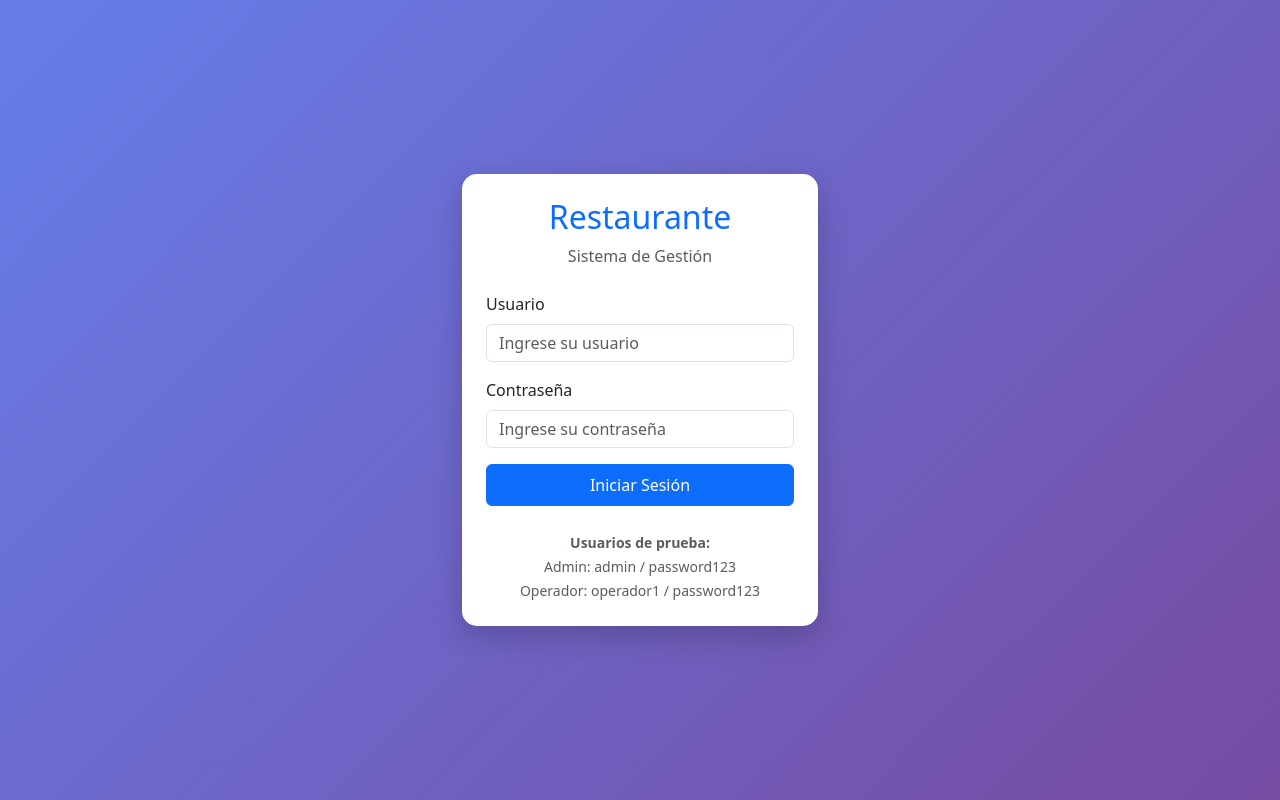
After one commit to bchambic/P6_WEB, a Django app: page /login/ in a window 1280 px wide. The commit adds this page. Run offline with Django 5.2, Linux system fonts and the light colour scheme.

Commit message:
Versión 2: Funcionalidades Web - [Nombre Persona2] - Agregar nuevas funcionalidades

```diff
--- a/appRestaurante/forms.py
+++ b/appRestaurante/forms.py
@@ -1,4 +1,23 @@
 from django import forms
+
+class LoginForm(forms.Form):
+    username = forms.CharField(
+        label="Usuario",
+        max_length=50,
+        required=True,
+        widget=forms.TextInput(attrs={
+            'class': 'form-control',
+            'placeholder': 'Ingrese su usuario'
+        })
+    )
+    password = forms.CharField(
+        label="Contraseña",
+        widget=forms.PasswordInput(attrs={
+            'class': 'form-control',
+            'placeholder': 'Ingrese su contraseña'
+        }),
+        required=True
+    )
 
 class PlatoForm(forms.Form):
     descripcion = forms.CharField(label="Descripción", max_length=200, required=True)
--- a/appRestaurante/templates/listar_mesas.html
+++ b/appRestaurante/templates/listar_mesas.html
@@ -3,9 +3,11 @@
 {% block content %}
 <div class="d-flex justify-content-between align-items-center mb-4">
     <h2><i class="bi bi-table"></i> Lista de Mesas</h2>
+    {% if request.session.tipo_usuario == 'admin' %}
     <a href="{% url 'crear_mesa' %}" class="btn btn-success">
         <i class="bi bi-plus-circle"></i> Nueva Mesa
     </a>
+    {% endif %}
 </div>
 
 <div class="card">
--- a/appRestaurante/templates/listar_platos.html
+++ b/appRestaurante/templates/listar_platos.html
@@ -3,9 +3,11 @@
 {% block content %}
 <div class="d-flex justify-content-between align-items-center mb-4">
     <h2><i class="bi bi-egg-fried"></i> Lista de Platos</h2>
+    {% if request.session.tipo_usuario == 'admin' %}
     <a href="{% url 'crear_plato' %}" class="btn btn-success">
         <i class="bi bi-plus-circle"></i> Nuevo Plato
     </a>
+    {% endif %}
 </div>
 
 <div class="card">
--- /dev/null
+++ b/appRestaurante/templates/login.html
@@ -0,0 +1,72 @@
+<!DOCTYPE html>
+<html lang="es">
+<head>
+    <meta charset="UTF-8">
+    <meta name="viewport" content="width=device-width, initial-scale=1.0">
+    <title>Login - Sistema Restaurante</title>
+    <link href="https://cdn.jsdelivr.net/npm/bootstrap@5.3.0/dist/css/bootstrap.min.css" rel="stylesheet">
+    <style>
+        body {
+            background: linear-gradient(135deg, #667eea 0%, #764ba2 100%);
+            min-height: 100vh;
+            display: flex;
+            align-items: center;
+        }
+        .login-card {
+            background: white;
+            border-radius: 15px;
+            box-shadow: 0 10px 30px rgba(0,0,0,0.2);
+        }
+    </style>
+</head>
+<body>
+    <div class="container">
+        <div class="row justify-content-center">
+            <div class="col-md-6 col-lg-4">
+                <div class="login-card p-4">
+                    <div class="text-center mb-4">
+                        <h2 class="text-primary">
+                            <i class="bi bi-cup-hot-fill"></i> Restaurante
+                        </h2>
+                        <p class="text-muted">Sistema de Gestión</p>
+                    </div>
+
+                    {% if messages %}
+                        {% for message in messages %}
+                            <div class="alert alert-{{ message.tags }} alert-dismissible fade show" role="alert">
+                                {{ message }}
+                                <button type="button" class="btn-close" data-bs-dismiss="alert"></button>
+                            </div>
+                        {% endfor %}
+                    {% endif %}
+
+                    <form method="post">
+                        {% csrf_token %}
+                        <div class="mb-3">
+                            <label for="id_username" class="form-label">Usuario</label>
+                            {{ form.username }}
+                        </div>
+                        <div class="mb-3">
+                            <label for="id_password" class="form-label">Contraseña</label>
+                            {{ form.password }}
+                        </div>
+                        <button type="submit" class="btn btn-primary w-100 py-2">
+                            <i class="bi bi-box-arrow-in-right"></i> Iniciar Sesión
+                        </button>
+                    </form>
+
+                    <div class="mt-4 text-center">
+                        <small class="text-muted">
+                            <strong>Usuarios de prueba:</strong><br>
+                            Admin: admin / password123<br>
+                            Operador: operador1 / password123
+                        </small>
+                    </div>
+                </div>
+            </div>
+        </div>
+    </div>
+
+    <script src="https://cdn.jsdelivr.net/npm/bootstrap@5.3.0/dist/js/bootstrap.bundle.min.js"></script>
+</body>
+</html>
--- a/appRestaurante/urls.py
+++ b/appRestaurante/urls.py
@@ -28,5 +28,9 @@ urlpatterns = [
     path('reporte-ventas/', views.reporte_ventas_platos, name='reporte_ventas'),
     path('actualizar-estado/<int:id_pedido>/', views.actualizar_estado_pedido, name='actualizar_estado'),
 
+    # URLs de autenticación
+    path('login/', views.login_view, name='login'),
+    path('logout/', views.logout_view, name='logout'),
+
     path('', views.index, name='index'),
 ]
--- a/appRestaurante/views.py
+++ b/appRestaurante/views.py
@@ -7,12 +7,92 @@ from django.db.models import Sum, Count
 from decimal import Decimal
 from datetime import datetime
 from django.utils import timezone
+from django.shortcuts import render, redirect, get_object_or_404
+from django.contrib import messages
+from .models import UsuarioPersonalizado
+from .forms import LoginForm
+
+# VISTAS DE AUTENTICACIÓN
+def login_view(request):
+    # Si ya está logueado, redirigir según su tipo
+    if 'user_id' in request.session:
+        return redirect_por_tipo_usuario(request.session['tipo_usuario'])
+
+    if request.method == 'POST':
+        form = LoginForm(request.POST)
+        if form.is_valid():
+            username = form.cleaned_data['username']
+            password = form.cleaned_data['password']
+
+            try:
+                usuario = UsuarioPersonalizado.objects.get(username=username, activo=True)
+                if usuario.check_password(password):
+                    # Crear sesión
+                    request.session['user_id'] = usuario.id_usuario
+                    request.session['username'] = usuario.username
+                    request.session['tipo_usuario'] = usuario.tipo_usuario
+                    request.session.set_expiry(3600)  # 1 hora
+
+                    messages.success(request, f'Bienvenido {usuario.username}')
+                    return redirect_por_tipo_usuario(usuario.tipo_usuario)
+                else:
+                    messages.error(request, 'Contraseña incorrecta')
+            except UsuarioPersonalizado.DoesNotExist:
+                messages.error(request, 'Usuario no encontrado')
+    else:
+        form = LoginForm()
+
+    return render(request, 'login.html', {'form': form})
+
+def redirect_por_tipo_usuario(tipo_usuario):
+    if tipo_usuario == 'admin':
+        return redirect('reporte_ventas')
+    else:  # operador
+        return redirect('tomar_pedido')
+
+def logout_view(request):
+    # Limpiar sesión
+    request.session.flush()
+    messages.success(request, 'Sesión cerrada correctamente')
+    return redirect('login')
+
+# DECORATOR PERSONALIZADO PARA VERIFICAR LOGIN Y PERMISOS
+def login_required(view_func):
+    def wrapper(request, *args, **kwargs):
+        if 'user_id' not in request.session:
+            messages.error(request, 'Debe iniciar sesión para acceder')
+            return redirect('login')
+        return view_func(request, *args, **kwargs)
+    return wrapper
+
+def admin_required(view_func):
+    def wrapper(request, *args, **kwargs):
+        if 'user_id' not in request.session:
+            messages.error(request, 'Debe iniciar sesión para acceder')
+            return redirect('login')
+        if request.session.get('tipo_usuario') != 'admin':
+            messages.error(request, 'No tiene permisos para acceder a esta sección')
+            return redirect('tomar_pedido')
+        return view_func(request, *args, **kwargs)
+    return wrapper
+
+def operador_required(view_func):
+    def wrapper(request, *args, **kwargs):
+        if 'user_id' not in request.session:
+            messages.error(request, 'Debe iniciar sesión para acceder')
+            return redirect('login')
+        if request.session.get('tipo_usuario') not in ['admin', 'operador']:
+            messages.error(request, 'No tiene permisos para acceder')
+            return redirect('login')
+        return view_func(request, *args, **kwargs)
+    return wrapper
 
 # VISTAS PARA PLATO
+@admin_required
 def listar_platos(request):
     platos = Plato.objects.all()
     return render(request, 'listar_platos.html', {'platos': platos})
-
+@admin_required
 def crear_plato(request):
     if request.method == 'POST':
         form = PlatoForm(request.POST)
@@ -27,7 +107,7 @@ def crear_plato(request):
     else:
         form = PlatoForm()
     return render(request, 'nuevo_plato.html', {'form': form})
-
+@admin_required
 def actualizar_plato(request, id):
     plato = get_object_or_404(Plato, id_plato=id)
     if request.method == 'POST':
@@ -47,17 +127,20 @@ def actualizar_plato(request, id):
             'disponible': plato.disponible,
         })
     return render(request, 'actualizar_plato.html', {'form': form})
-
+@admin_required
 def eliminar_plato(request, id):
     plato = get_object_or_404(Plato, id_plato=id)
     plato.delete()
     return redirect('listar_platos')
 
 # VISTAS PARA MESA
+@admin_required
+@operador_required
 def listar_mesas(request):
     mesas = Mesa.objects.all()
     return render(request, 'listar_mesas.html', {'mesas': mesas})
 
+@admin_required
 def crear_mesa(request):
     if request.method == 'POST':
         form = MesaForm(request.POST)
@@ -71,6 +154,8 @@ def crear_mesa(request):
         form = MesaForm()
     return render(request, 'nuevo_mesa.html', {'form': form})
 
+@admin_required
+@operador_required
 def actualizar_mesa(request, id):
     mesa = get_object_or_404(Mesa, id_mesa=id)
     if request.method == 'POST':
@@ -87,16 +172,19 @@ def actualizar_mesa(request, id):
         })
     return render(request, 'actualizar_mesa.html', {'form': form})
 
+@admin_required
 def eliminar_mesa(request, id):
     mesa = get_object_or_404(Mesa, id_mesa=id)
     mesa.delete()
     return redirect('listar_mesas')
 
 # VISTAS PARA PEDIDO
+@operador_required
 def listar_pedidos(request):
     pedidos = Pedido.objects.all()
     return render(request, 'listar_pedidos.html', {'pedidos': pedidos})
 
+@operador_required
 def crear_pedido(request):
     if request.method == 'POST':
         form = PedidoForm(request.POST)
@@ -115,6 +203,7 @@ def crear_pedido(request):
         form = PedidoForm()
     return render(request, 'nuevo_pedido.html', {'form': form})
 
+@operador_required
 def actualizar_pedido(request, id):
     pedido = get_object_or_404(Pedido, id_pedido=id)
     if request.method == 'POST':
@@ -140,15 +229,18 @@ def actualizar_pedido(request, id):
         })
     return render(request, 'actualizar_pedido.html', {'form': form})
 
+@operador_required
 def eliminar_pedido(request, id):
     pedido = get_object_or_404(Pedido, id_pedido=id)
     pedido.delete()
     return redirect('listar_pedidos')
 # VISTAS PARA DETALLE PEDIDO
+@operador_required
 def listar_detalles_pedido(request):
     detalles = DetallePedido.objects.all()
     return render(request, 'detalle_pedido.html', {'detalles': detalles})
 
+@operador_required
 def crear_detalle_pedido(request):
     if request.method == 'POST':
         form = DetallePedidoForm(request.POST)
@@ -180,6 +272,7 @@ def crear_detalle_pedido(request):
         form = DetallePedidoForm()
     return render(request, 'nuevo_detalle_pedido.html', {'form': form})
 
+@operador_required
 def eliminar_detalle_pedido(request, id_plato, id_pedido):
     detalle = get_object_or_404(
         DetallePedido,
@@ -195,7 +288,7 @@ def index(request):
 
 # FUNCIONALIDAD 1: TOMAR PEDIDOS POR MESA
 from django.db import connection
-
+@operador_required
 def tomar_pedido_mesa(request):
     if request.method == 'POST':
         form = PedidoMesaForm(request.POST)
@@ -236,6 +329,7 @@ def tomar_pedido_mesa(request):
 
     return render(request, 'tomar_pedido.html', {'form': form})
 
+@operador_required
 def seleccionar_platos(request, id_pedido):
     pedido = get_object_or_404(Pedido, id_pedido=id_pedido)
     platos = Plato.objects.filter(disponible=True)
@@ -273,6 +367,7 @@ def seleccionar_platos(request, id_pedido):
 
 
 # FUNCIONALIDAD 2: REPORTE DE VENTAS POR PLATO
+@admin_required
 def reporte_ventas_platos(request):
     # Obtener ventas agrupadas por plato
     ventas_por_plato = DetallePedido.objects.values(
@@ -306,6 +401,7 @@ def reporte_ventas_platos(request):
 
 
     # FUNCIONALIDAD 3: ACTUALIZAR ESTADO DEL PEDIDO
+@operador_required
 def actualizar_estado_pedido(request, id_pedido):
     pedido = get_object_or_404(Pedido, id_pedido=id_pedido)
 
@@ -324,3 +420,10 @@ def actualizar_estado_pedido(request, id_pedido):
             return redirect('listar_pedidos')
 
     return render(request, 'actualizar_estado.html', {'pedido': pedido})
+
+# PÁGINA PRINCIPAL REDIRIGE SEGÚN USUARIO
+def index(request):
+    if 'user_id' in request.session:
+        return redirect_por_tipo_usuario(request.session['tipo_usuario'])
+    else:
+        return redirect('login')
```
Also changed, not shown: appRestaurante/models.py (+29 -0 lines), appRestaurante/templates/base.html (+54 -17 lines), appRestaurante/templates/index.html (+62 -29 lines), appRestaurante/migrations/0001_initial.py (added).
